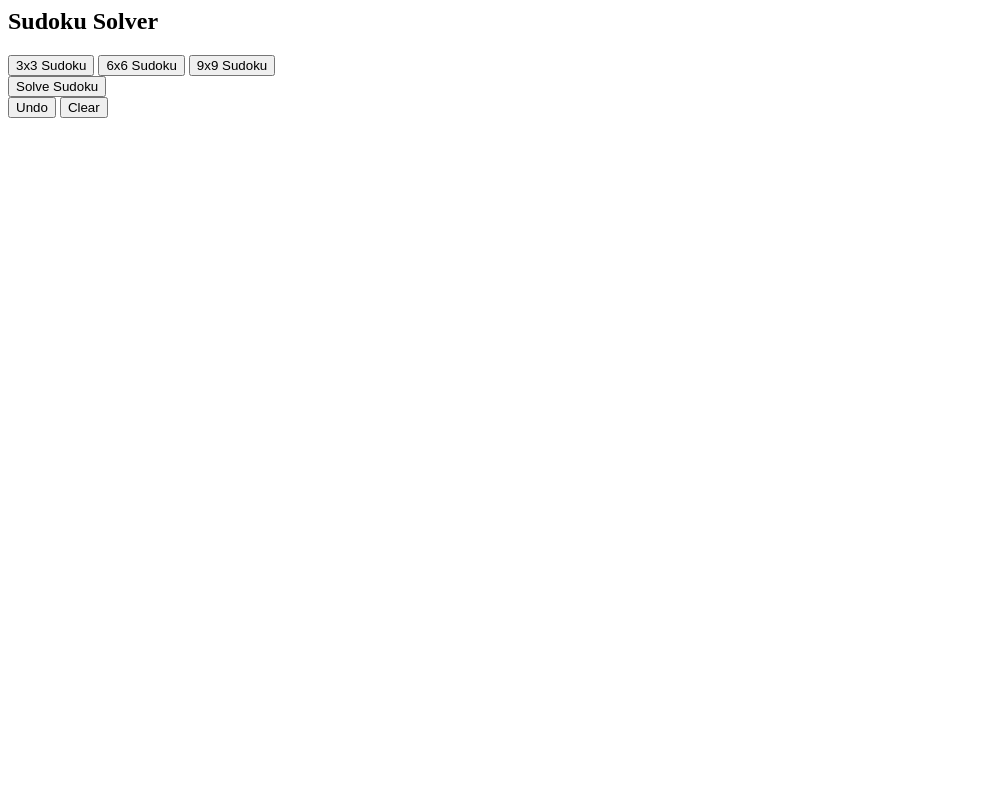
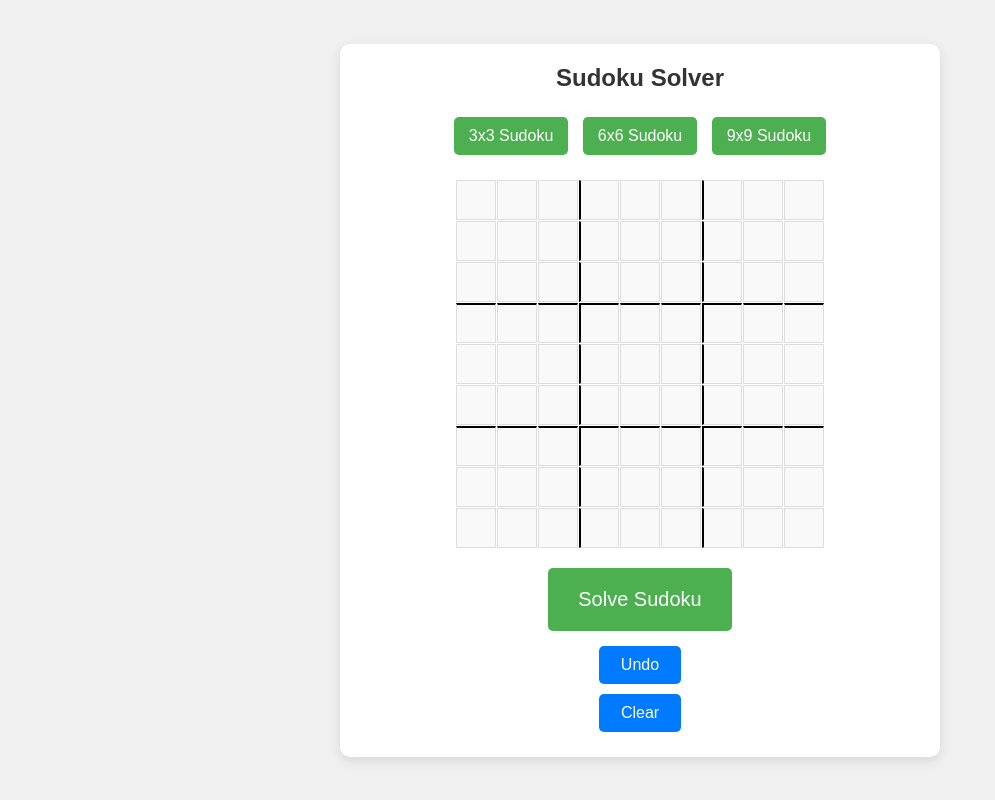
Before and after one commit to sudokusolveronline/sudokusolveronline.github.io, a plain HTML site: page index.html in a window 1280 px wide. Shown: the whole page, without its empty margins (0-995 px from the left). Drawn offline with Linux system fonts and the light colour scheme.

Commit message:
Update index.html

```diff
--- a/index.html
+++ b/index.html
@@ -1,3 +1,12 @@
+<!DOCTYPE html>
+<html lang="en">
+<head>
+    <meta charset="UTF-8">
+    <meta name="viewport" content="width=device-width, initial-scale=1.0">
+    <title>Sudoku Solver</title>
+    <link rel="stylesheet" href="styles.css">
+</head>
+<body>
     <div id="container">
         <h2>Sudoku Solver</h2>
 
@@ -7,6 +16,7 @@
             <button class="grid-button" data-size="6">6x6 Sudoku</button>
             <button class="grid-button" data-size="9">9x9 Sudoku</button>
         </div>
+
         <!-- Sudoku Grid -->
         <div id="sudoku-grid" class="grid"></div>
 
@@ -20,5 +30,7 @@
             <button id="undo-button" class="action-button">Undo</button>
             <button id="clear-button" class="action-button">Clear</button>
         </div>
-
     </div>
+    <script src="scripts.js"></script>
+</body>
+</html>
```
Lines whose indentation alone changed are shown as unchanged.
